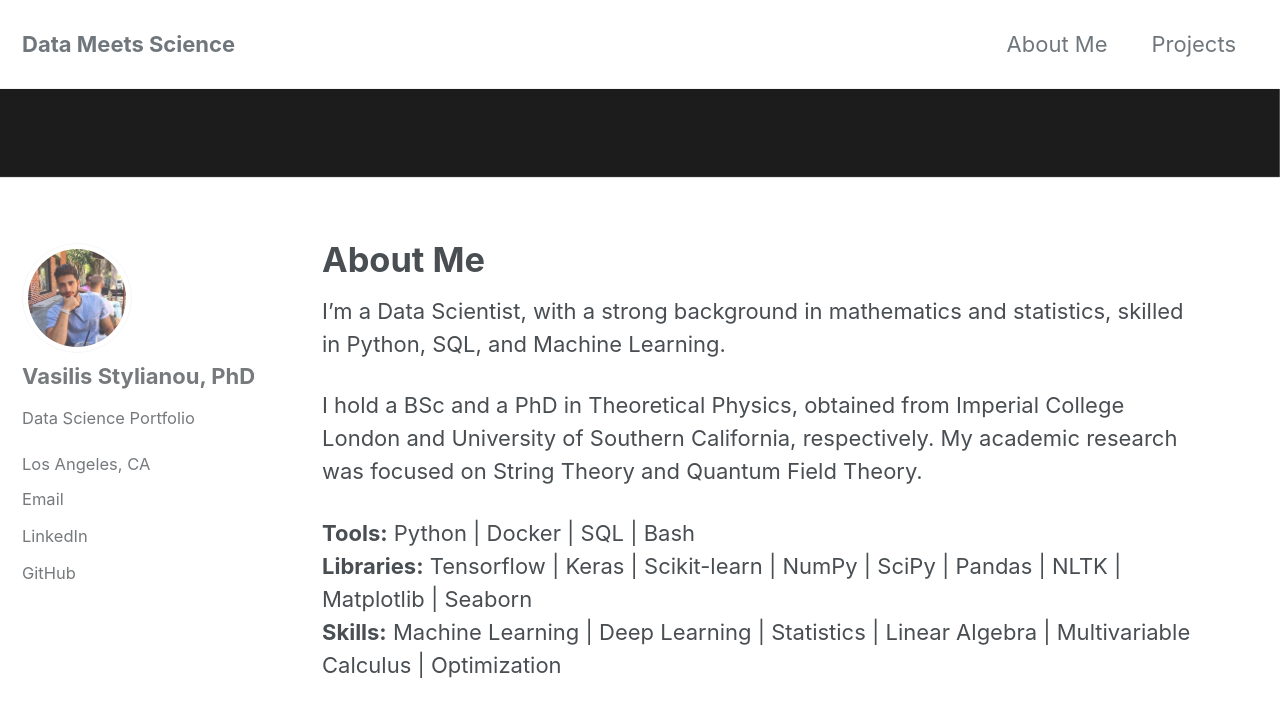
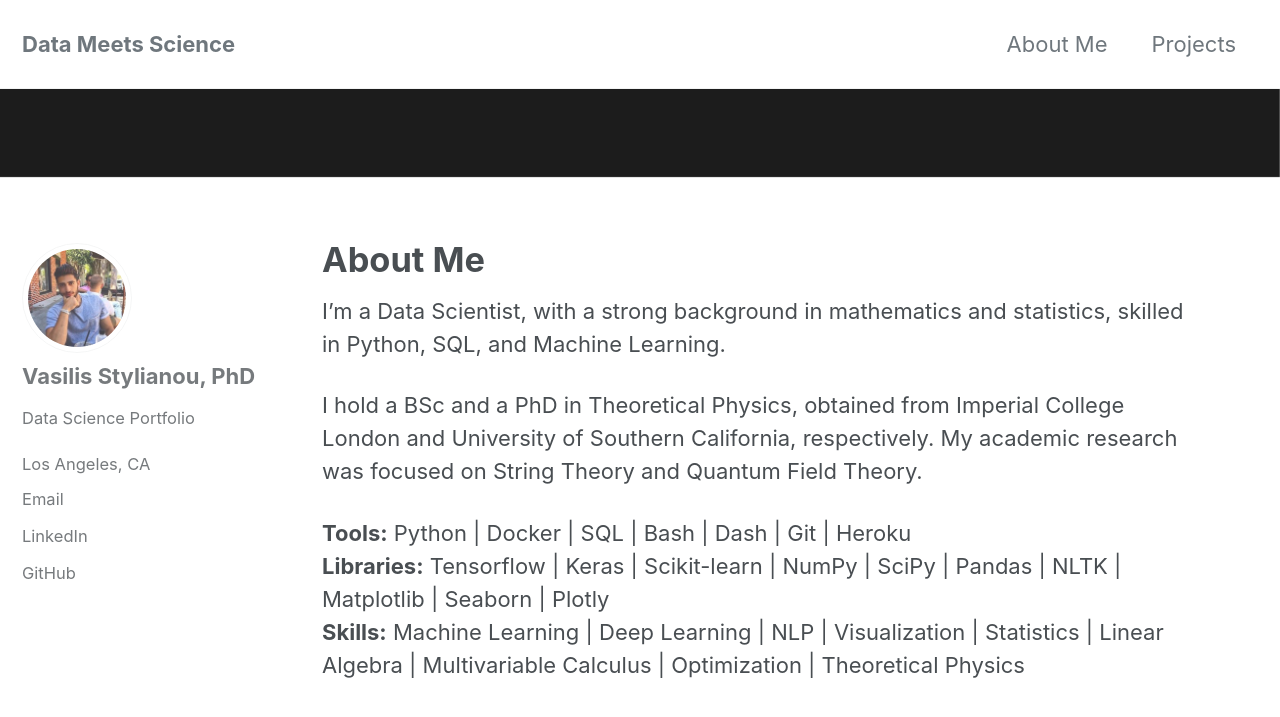
Before and after one commit to vasilis-stylianou/vasilis-stylianou.github.io, a Jekyll site: the page built from _pages/about.md, in a window 1280 px wide and 900 px high. Shown: the top 717 px of the window. Built offline with Jekyll 4.4.1, drawn with Linux system fonts in a browser that asks for light colours; cached includes are drawn as plain includes.

Commit message:
updated about page

```diff
--- a/_pages/about.md
+++ b/_pages/about.md
@@ -9,6 +9,6 @@ I’m a Data Scientist, with a strong background in mathematics and statistics,
 
 I hold a BSc and a PhD in Theoretical Physics, obtained from Imperial College London and University of Southern California, respectively. My academic research was focused on String Theory and Quantum Field Theory.
 
-**Tools:** Python \| Docker \| SQL \| Bash <br/>
-**Libraries:** Tensorflow \| Keras \| Scikit-learn \| NumPy \| SciPy \| Pandas \| NLTK \| Matplotlib \| Seaborn <br/>
-**Skills:** Machine Learning \| Deep Learning \| Statistics \| Linear Algebra \| Multivariable Calculus \| Optimization
+**Tools:** Python \| Docker \| SQL \| Bash \| Dash \| Git \| Heroku <br/>
+**Libraries:** Tensorflow \| Keras \| Scikit-learn \| NumPy \| SciPy \| Pandas \| NLTK \| Matplotlib \| Seaborn \| Plotly<br/>
+**Skills:** Machine Learning \| Deep Learning \|  NLP \| Visualization \| Statistics \| Linear Algebra \| Multivariable Calculus \| Optimization \| Theoretical Physics
```
